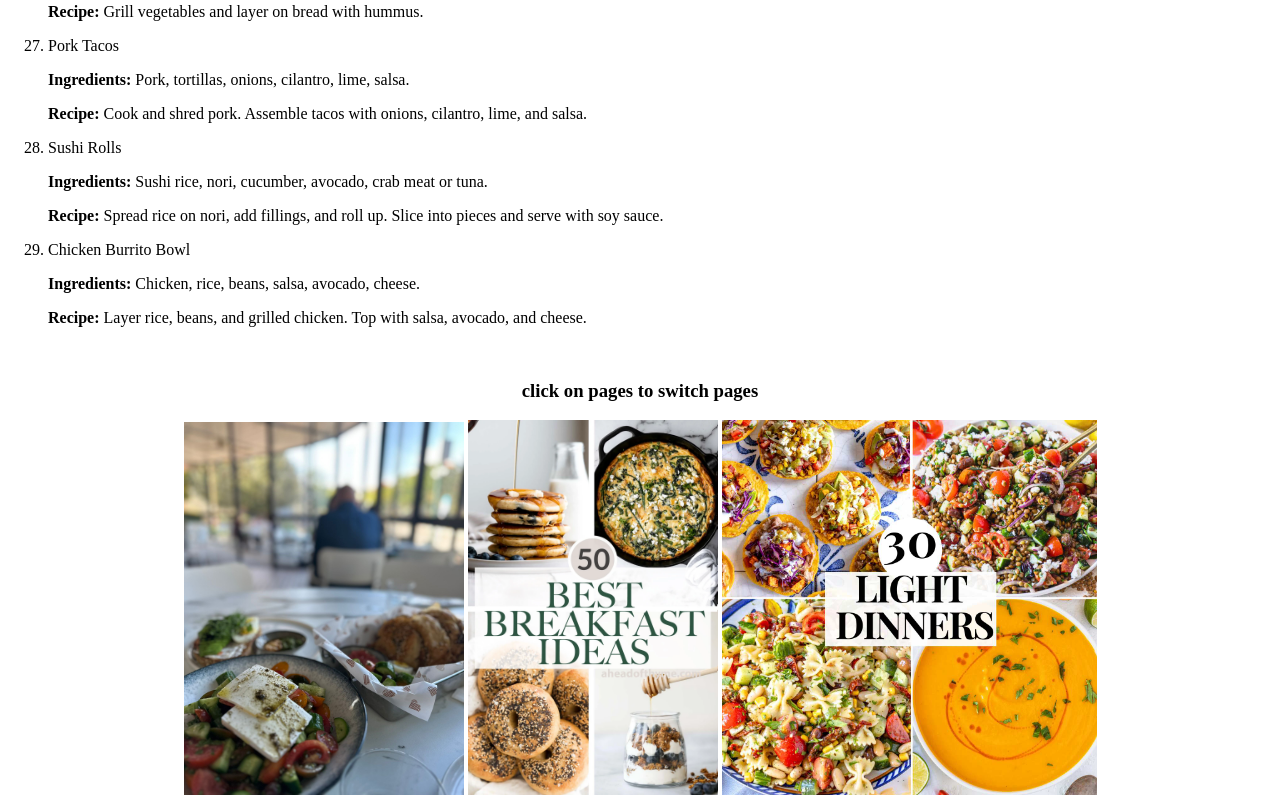
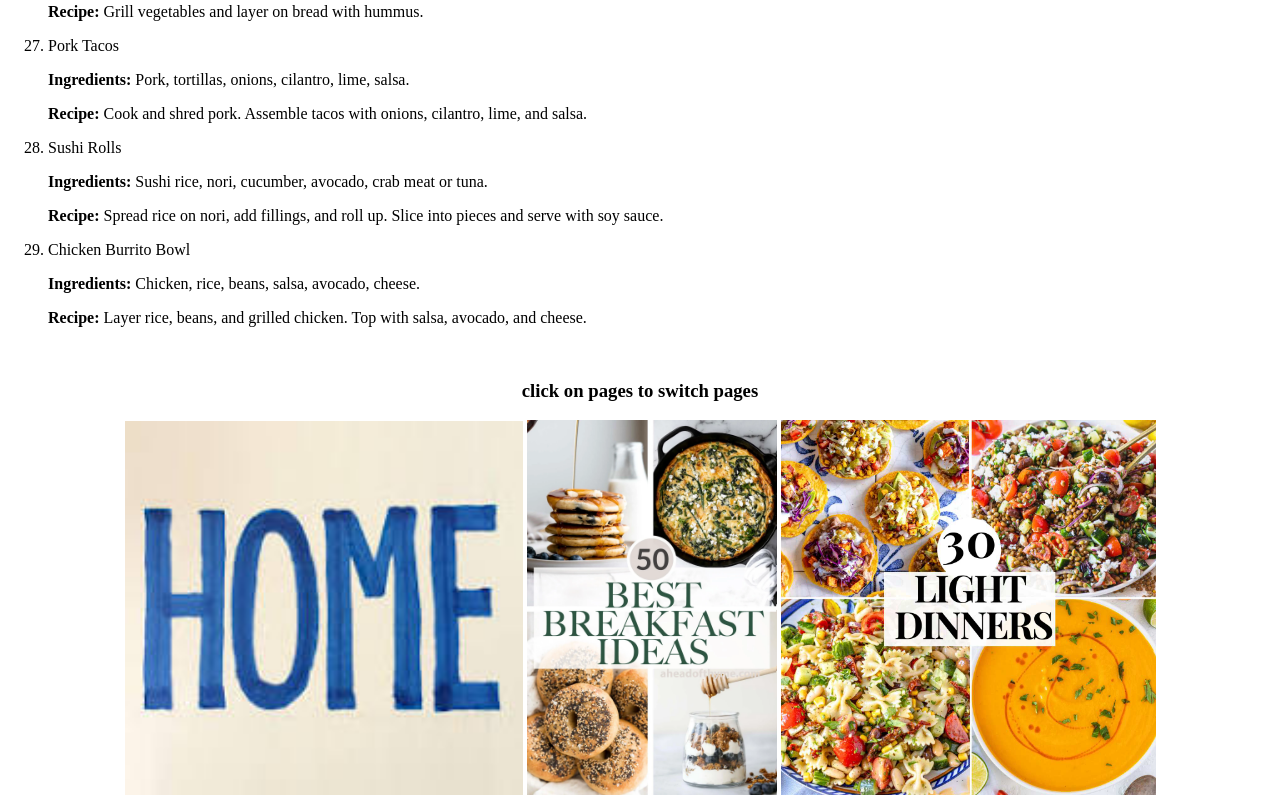
Before and after one commit to Queen-mayaL/p2, a plain HTML site: page lunch.html in a window 1280 px wide. Shown: the part 2695-3502 px from the top of the page. Drawn offline with Linux system fonts and the light colour scheme.

Commit message:
changed home icon

```diff
--- a/lunch.html
+++ b/lunch.html
@@ -157,7 +157,7 @@
     <br>
     <div style="text-align: center;">
     <h3>click on pages to switch pages</h3>
-    <a href="index.html"> <img src="pics/breakfast.jpg" alt="home" width="280px"></a>
+    <a href="index.html"> <img src="pics/home.jpeg" alt="home" width="398px"></a>
     <a href="breakfast.html"><img src="pics/bf.webp" width="250px" alt="breakfast"></a>
     <a href="dinner.html"><img src="pics/dinner.jpg" width="375px" alt="lunch"></a>
 </div>
```
Also changed, not shown: breakfast.html (+1 -1 lines), dinner.html (+1 -1 lines), index.html (+3 -4 lines), pics/home.jpeg (added).
